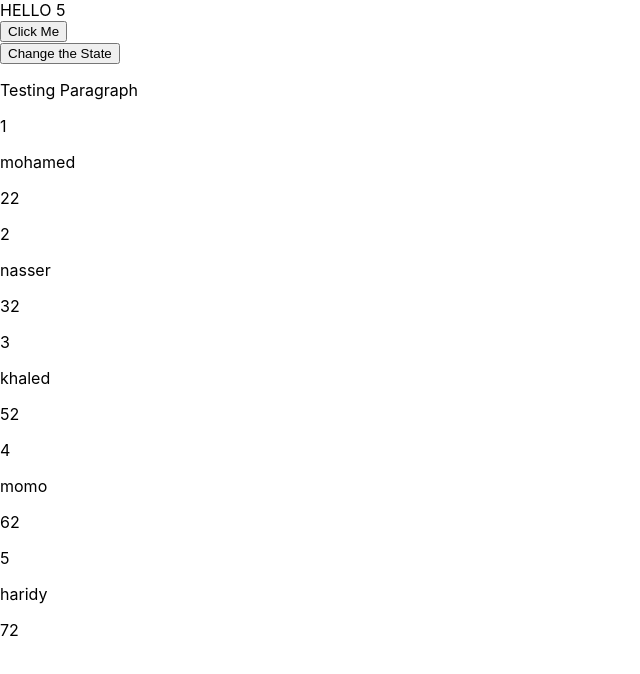
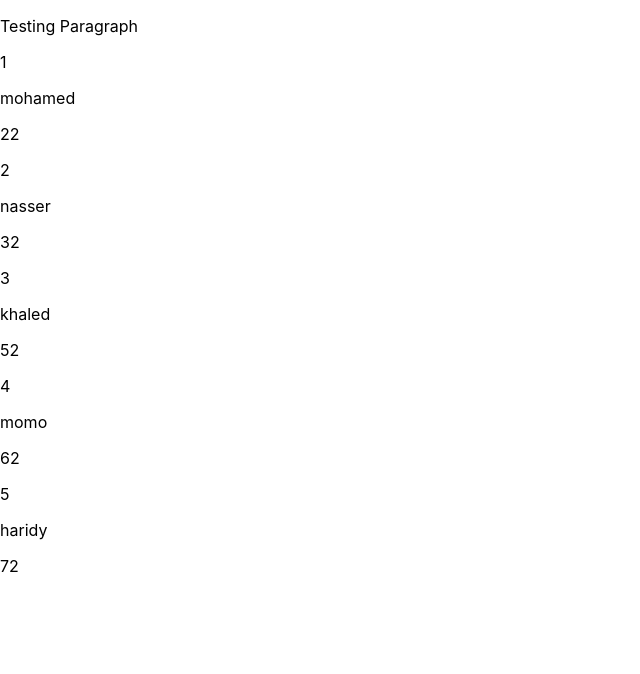
Before and after one commit to mharidy/React, a React (Create React App) app in the folder react-app/: page / in a window 1280 px wide. Shown: the top 674 px of the page, without its empty margins (0-640 px from the left). Built offline with nearby package versions, Linux system fonts and the light colour scheme.

Commit message:
React-1- remove unneeded functions

```diff
--- a/react-app/src/App.js
+++ b/react-app/src/App.js
@@ -2,44 +2,23 @@ import React, { Component } from 'react';
 import { x as momo } from "./module";
 import Item from "./components/Items"
 //import { default as me } from "./module"
-import Child from "./child";
+
 
 class App extends Component {
-  state= {
-    items:[
-       {id:"1",name:"mohamed",age:"22"},
-       {id:"2",name:"nasser",age:"32"},
-       {id:"3",name:"khaled",age:"52"},
-       {id:"4",name:"momo",age:"62"},
-       {id:"5",name:"haridy",age:"72"}
-         ]
-}
-
-  //function to change the state on click
-  changeStateFunction=()=>{
-    console.log("name-> "+this.state.name);
-    this.setState({
-      name:"haridy"
-    })
+  state = {
+    items: [
+      { id: "1", name: "mohamed", age: "22" },
+      { id: "2", name: "nasser", age: "32" },
+      { id: "3", name: "khaled", age: "52" },
+      { id: "4", name: "momo", age: "62" },
+      { id: "5", name: "haridy", age: "72" }
+    ]
   }
-
-
-  //function to confirm that the Button is clicked
-  clickedFunction = () => {
-    console.log("Just clicked!");
-  }
-
   // Render the Components
   render() {
     return (
       <div className="App">
-        HELLO {momo}
-        <Child valueFromProps={this.state}/>
-         <button onClick={this.clickedFunction}> Click Me  </button>
-         <br></br>
-         <button onClick={this.changeStateFunction}> Change the State  </button>
-
-         <Item items={this.state.items}/>
+        <Item items={this.state.items} />
 
 
       </div>
```
Also changed, not shown: react-app/src/child.js (+7 -7 lines), react-app/src/components/Items.js (+10 -23 lines).
